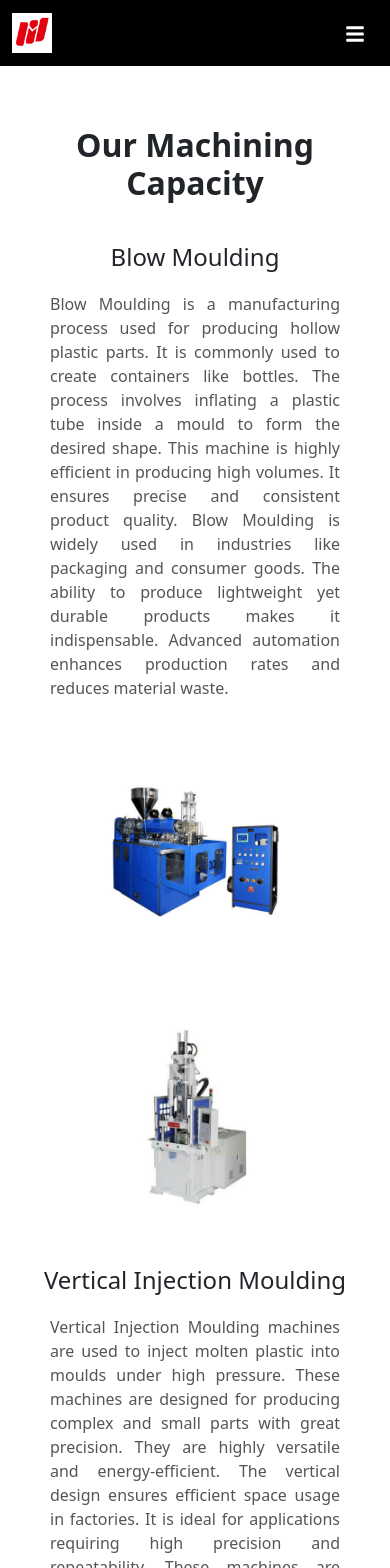
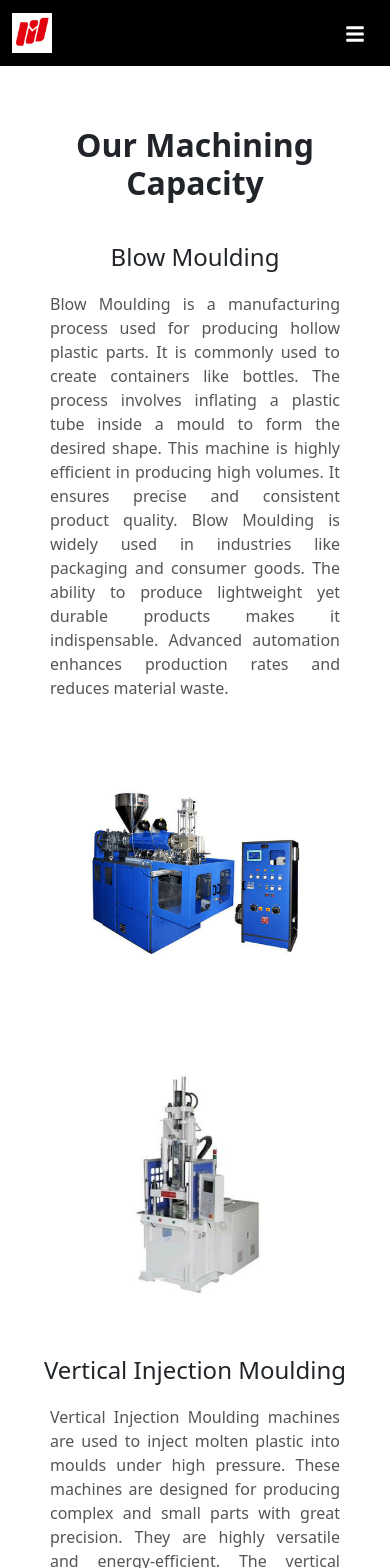
Before and after one commit to Shivansh-Raheja/Magnum-Polymers, a React (Create React App) app: page /capabilities in a window 390 px wide. Shown: the top 1568 px of the page. Built offline with nearby package versions, Linux system fonts and the light colour scheme.

Commit message:
commited changes

```diff
--- a/src/Pages/OurMachiningCapacity.css
+++ b/src/Pages/OurMachiningCapacity.css
@@ -66,7 +66,7 @@
     }
 
     .machining-item img {
-      max-width: 80%;
+      max-width: 100%;
       margin-bottom: 20px;
     }
 
--- a/src/Pages/OurMachiningCapacity.js
+++ b/src/Pages/OurMachiningCapacity.js
@@ -34,7 +34,7 @@ const machines = [
       },
       {
         name: "Optical 2D Coordinate Measuring Machine",
-        image: "/IMG_1800-removebg-preview.png",
+        image: "/optiv-lite-olm-01.jpg",
         description: "The Optical 2D Coordinate Measuring Machine (CMM) is used for precise measurement of parts and components. It uses optical sensors to capture the dimensions of objects, providing high accuracy without physical contact. This machine is ideal for inspecting delicate or small components. It allows for quick and non-destructive testing. With its advanced software, it generates detailed reports for quality control. The machine is critical for industries requiring stringent dimensional checks. It ensures product consistency and compliance with standards. Its non-contact nature makes it suitable for fragile or sensitive materials."
       }
 ];
```
Also changed, not shown: public/IMG_1800-removebg-preview.png, public/optiv-lite-olm-01.jpg (added).
